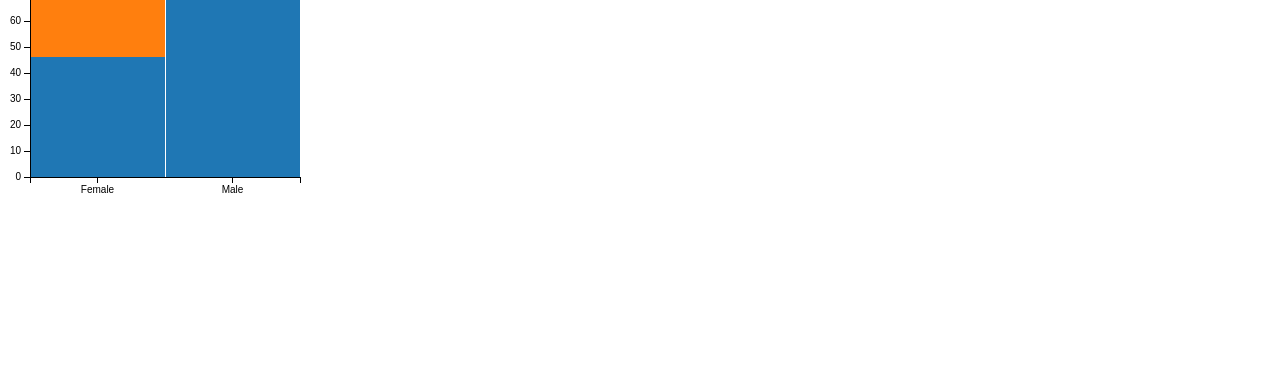
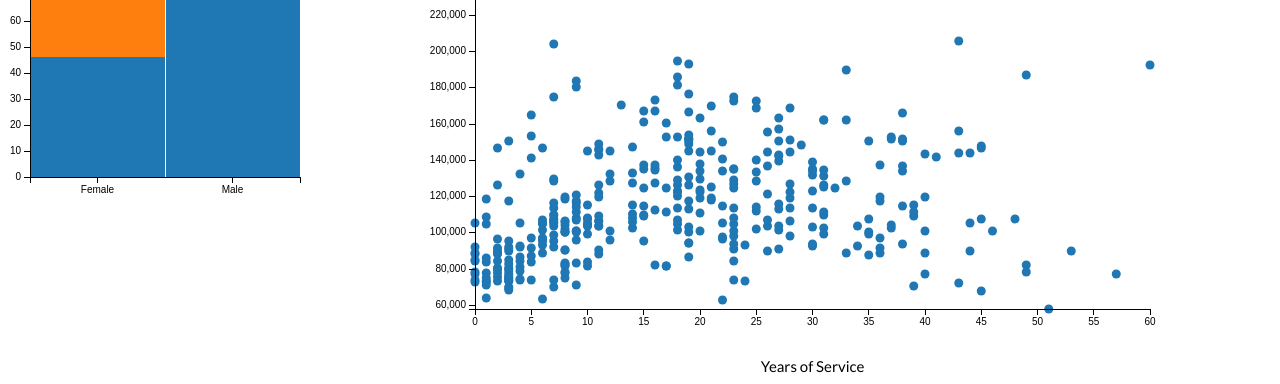
Before and after one commit to Sarani1612/data-visualization-mini-project, a plain HTML site: page index.html in a window 1280 px wide. Shown: the part 459-843 px from the top of the page. Before the commit the page ends 800 px from the top, so only its background shows below. Drawn offline with Linux system fonts and the light colour scheme.

Commit message:
added scatterplot

```diff
--- a/index.html
+++ b/index.html
@@ -27,4 +27,6 @@
 <div class="number-box" id="percent-of-women-professors"></div>
 <div class="number-box" id="percent-of-men-professors"></div>
 
+<div id="service-salary"></div>
+
 </html>
--- a/static/js/graph.js
+++ b/static/js/graph.js
@@ -7,7 +7,8 @@ function makeGraphs(error, salaryData) {
 
     salaryData.forEach(function(d) {
         d.salary = parseInt(d.salary);
-    })
+        d.yrs_service = parseInt(d["yrs.service"]);
+    });
 
     show_discipline_selector(ndx);
 
@@ -17,6 +18,8 @@ function makeGraphs(error, salaryData) {
     show_gender_balance(ndx);
     show_average_salary(ndx);
     show_rank_distribution(ndx);
+
+    show_service_to_salary_correlation(ndx);
 
     dc.renderAll();
 }
@@ -184,3 +187,31 @@ function show_rank_distribution(ndx) {
         .legend(dc.legend().x(320).y(20).itemHeight(15).gap(5))
         .margins({top: 10, right: 100, bottom: 30, left: 30});
 }
+
+function show_service_to_salary_correlation(ndx) {
+
+    var eDim = ndx.dimension(dc.pluck("yrs_service"));
+    var experienceDim = ndx.dimension(function(d) {
+        return [d.yrs_service, d.salary];
+    });
+
+    var experienceSalaryGroup = experienceDim.group();
+
+    var minExperience = eDim.bottom(1)[0].yrs_service;
+    var maxExperience = eDim.top(1)[0].yrs_service;
+
+    dc.scatterPlot("#service-salary")
+        .width(800)
+        .height(400)
+        .x(d3.scale.linear().domain([minExperience, maxExperience]))
+        .brushOn(false)
+        .symbolSize(8)
+        .clipPadding(10)
+        .xAxisLabel("Years of Service")
+        .title(function(d) {
+            return d.key[2] + " earned " + d.key[1];
+        })
+        .dimension(experienceDim)
+        .group(experienceSalaryGroup)
+        .margins({top: 10, right: 50, bottom: 75, left: 75});
+}
```
